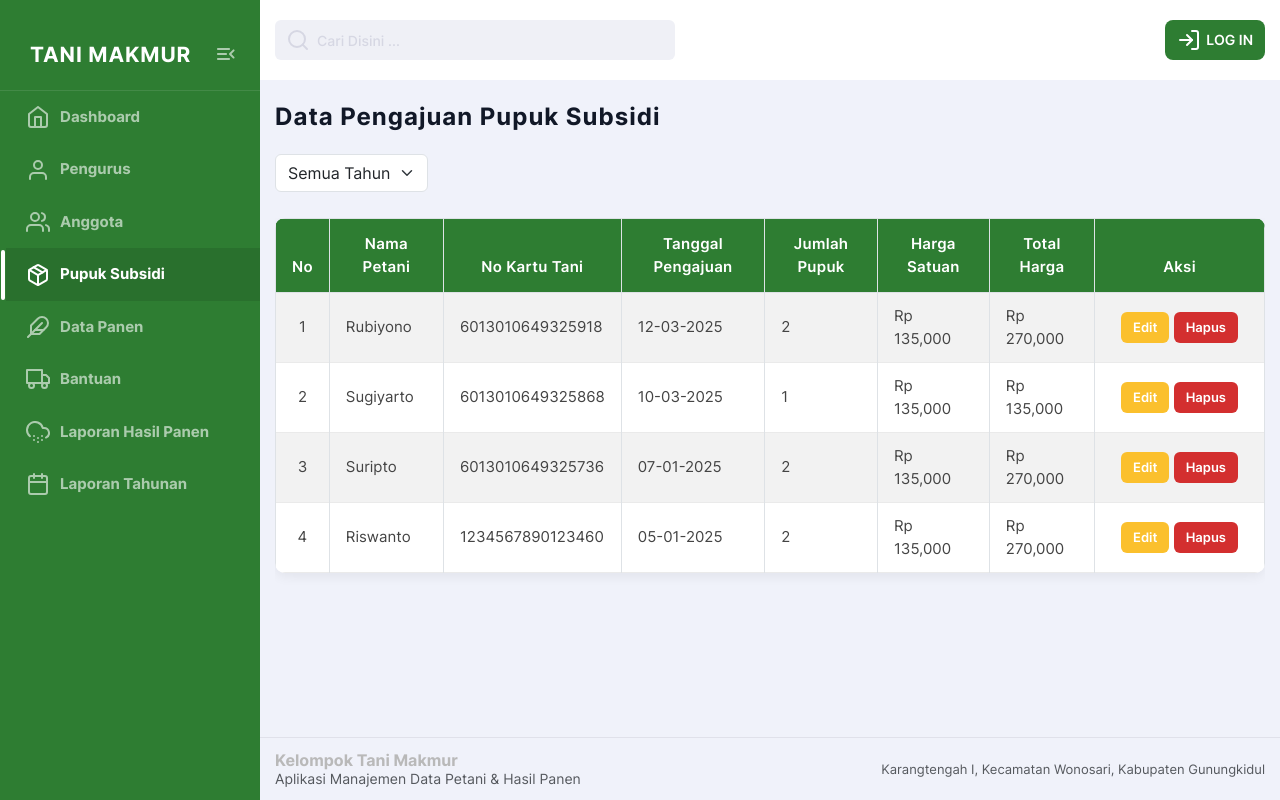
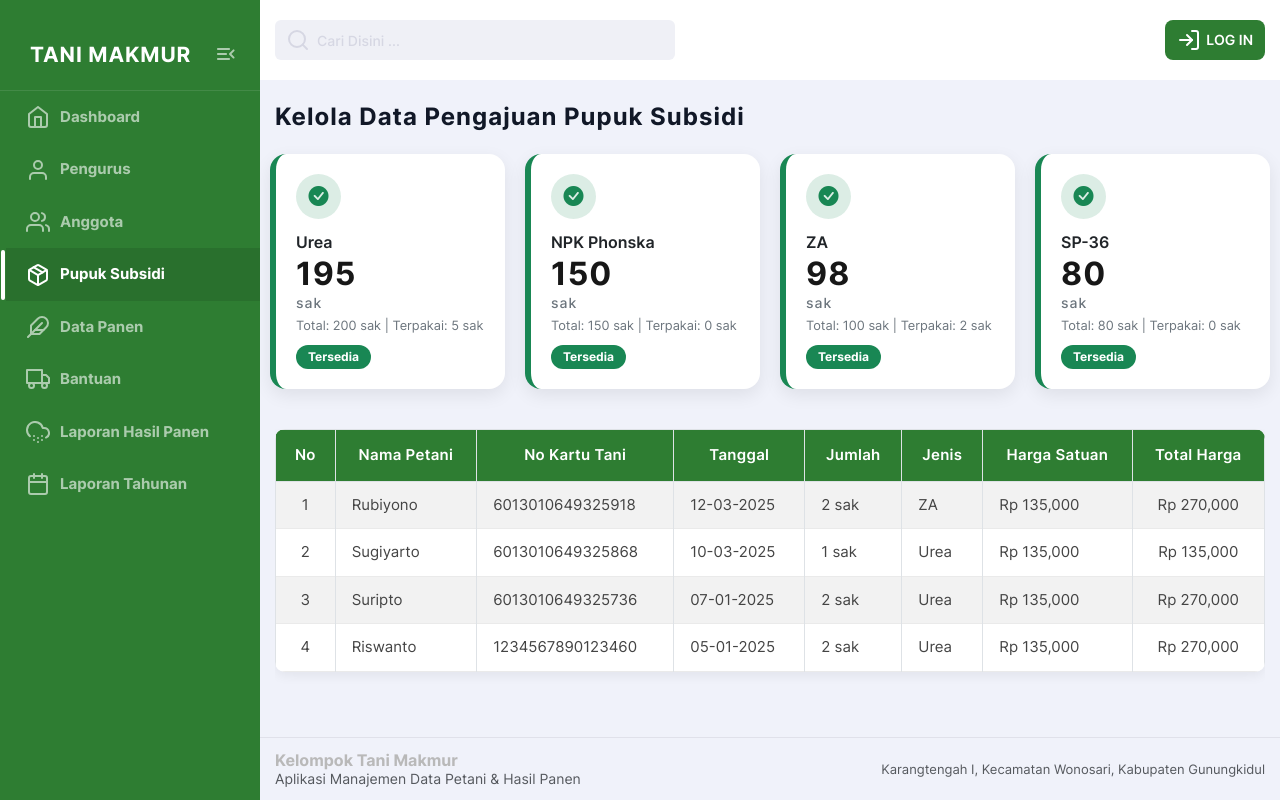
Before and after one commit to vitasuci06/Management-Data-Tani, a PHP site: page /pupuk.php in a window 1280 px wide. Run offline with PHP 8.4, Linux system fonts and the light colour scheme; data comes from the database, SQL or seed files in the repository.

Commit message:
Update pupuk.php

```diff
--- a/pupuk.php
+++ b/pupuk.php
@@ -1,42 +1,72 @@
 <?php
 include 'koneksi.php';
 include 'header.php';
-
-$tahunDipilih = isset($_GET['tahun']) ? $_GET['tahun'] : '';
 ?>
 
 <main class="main">
 <div class="container">
 
-<h2 class="main-title">Data Pengajuan Pupuk Subsidi</h2>
+<h2 class="main-title">Kelola Data Pengajuan Pupuk Subsidi</h2>
 
-<div class="filter-action filter-responsive mb-3">
-    <form method="GET" id="formpupuk" class="filter-form">
+<?php
+$qKuota = mysqli_query($koneksi, "SELECT * FROM kuota_pupuk");
+?>
 
-        <!-- FILTER TAHUN -->
-        <div class="filter-item">
-            <select name="tahun"
-                    class="form-select"
-                    onchange="this.form.submit()">
-                <option value="">Semua Tahun</option>
+<!-- ===================== KARTU KUOTA ===================== -->
+<div class="row mb-4">
 <?php
-                $tahunQuery = mysqli_query($koneksi, "
-                    SELECT DISTINCT YEAR(tanggal_pengajuan) AS tahun
+while ($k = mysqli_fetch_assoc($qKuota)) {
+
+    $jenis = $k['jenis_pupuk'];
+
+    $qTerpakai = mysqli_query($koneksi,"
+        SELECT SUM(jumlah_pupuk) as terpakai
         FROM pupuk_subsidi
-                    ORDER BY tahun DESC
+        WHERE jenis_pupuk='$jenis'
     ");
-                while ($t = mysqli_fetch_assoc($tahunQuery)) {
-                    $selected = ($tahunDipilih == $t['tahun']) ? 'selected' : '';
-                    echo "<option value='{$t['tahun']}' $selected>{$t['tahun']}</option>";
+    $dataTerpakai = mysqli_fetch_assoc($qTerpakai);
+    $terpakai = $dataTerpakai['terpakai'] ?? 0;
+
+    $sisa = $k['total_kuota'] - $terpakai;
+
+    if ($sisa <= 0) {
+        $warna = "danger";
+        $status = "HABIS";
+        $icon = "bi-x-circle-fill";
+    } elseif ($sisa <= 10) {
+        $warna = "warning";
+        $status = "Hampir Habis";
+        $icon = "bi-exclamation-triangle-fill";
+    } else {
+        $warna = "success";
+        $status = "Tersedia";
+        $icon = "bi-check-circle-fill";
     }
 ?>
-            </select>
+<div class="col-md-3 mb-3">
+    <div class="kuota-card border-<?= $warna ?>">
+        <div class="kuota-icon-<?= $warna ?>">
+            <i class="bi <?= $icon ?>"></i>
+        </div>
+        <div class="kuota-content">
+            <p class="fw-semibold mb-2"><?= htmlspecialchars($jenis); ?></p>
+            <h2><?= $sisa ?> <small>sak</small></h2>
+            <small>
+                Total: <?= $k['total_kuota']; ?> sak |
+                Terpakai: <?= $terpakai; ?> sak
+            </small>
+            <div class="mt-2">
+                <span class="badge bg-<?= $warna ?>">
+                    <?= $status; ?>
+                </span>
+            </div>
+        </div>
+    </div>
+</div>
+<?php } ?>
 </div>
 
-    </form>
-</div>
-
-<!--  TABLE  -->
+<!-- ===================== TABLE ===================== -->
 <div class="table-wrapper">
 <table class="table table-bordered table-striped">
 <thead class="table-hijau">
@@ -44,57 +74,32 @@ $tahunDipilih = isset($_GET['tahun']) ? $_GET['tahun'] : '';
 <th>No</th>
 <th>Nama Petani</th>
 <th>No Kartu Tani</th>
-    <th>Tanggal Pengajuan</th>
-    <th>Jumlah Pupuk</th>
+<th>Tanggal</th>
+<th>Jumlah</th>
+<th>Jenis</th>
 <th>Harga Satuan</th>
 <th>Total Harga</th>
-    <th width="170px">Aksi</th>
 </tr>
 </thead>
 <tbody>
 
 <?php
 $no = 1;
-$where = " WHERE 1=1 ";
-
-/* FILTER TAHUN */
-if (isset($_GET['tahun']) && $_GET['tahun'] != "") {
-    $tahun = mysqli_real_escape_string($koneksi, $_GET['tahun']);
-    $where .= " AND YEAR(ps.tanggal_pengajuan) = '$tahun'";
-}
-
-/* SEARCH */
-if (isset($_GET['search']) && $_GET['search'] != "") {
-    $search = mysqli_real_escape_string($koneksi, $_GET['search']);
-    $where .= " AND (
-        u.nama_pengguna LIKE '%$search%' OR
-        u.no_kartutani LIKE '%$search%'
-    )";
-}
 
 $query = "
 SELECT
-        ps.id_pupuk,
+    ps.*,
     u.nama_pengguna,
-        u.no_kartutani,
-        ps.tanggal_pengajuan,
-        ps.jumlah_pupuk,
-        ps.harga_satuan,
-        ps.total_harga
+    u.no_kartutani
 FROM pupuk_subsidi ps
 JOIN pengguna u ON ps.id_pengguna = u.id_pengguna
-    $where
 ORDER BY ps.tanggal_pengajuan DESC
 ";
 
 $result = mysqli_query($koneksi, $query);
 
 if (mysqli_num_rows($result) == 0) {
-    echo "<tr>
-            <td colspan='8' class='text-center'>
-                Data pupuk subsidi belum tersedia
-            </td>
-          </tr>";
+    echo "<tr><td colspan='9' class='text-center'>Data belum tersedia</td></tr>";
 } else {
     while ($row = mysqli_fetch_assoc($result)) {
 ?>
@@ -103,187 +108,17 @@ while ($row = mysqli_fetch_assoc($result)) {
 <td><?= htmlspecialchars($row['nama_pengguna']); ?></td>
 <td><?= htmlspecialchars($row['no_kartutani']); ?></td>
 <td><?= date('d-m-Y', strtotime($row['tanggal_pengajuan'])); ?></td>
-    <td><?= $row['jumlah_pupuk']; ?></td>
+<td><?= $row['jumlah_pupuk']; ?> sak</td>
+<td><?= htmlspecialchars($row['jenis_pupuk']); ?></td>
 <td>Rp <?= number_format($row['harga_satuan']); ?></td>
 <td>Rp <?= number_format($row['total_harga']); ?></td>
-    <td>
-        <button class="btn btn-warning btn-sm"
-            data-bs-toggle="modal"
-            data-bs-target="#modalEdit<?= $row['id_pupuk']; ?>">
-            Edit
-        </button>
-
-        <a href="?hapus=<?= $row['id_pupuk']; ?>"
-           onclick="return confirm('Hapus data pupuk?')"
-           class="btn btn-danger btn-sm">
-           Hapus
-        </a>
-    </td>
 </tr>
-<?php } } ?>
+<?php }} ?>
 </tbody>
 </table>
 </div>
 
-<!-- Modal tambah -->
-<div class="modal fade" id="modalTambah">
-<div class="modal-dialog">
-<div class="modal-content">
-<form method="POST">
-
-<div class="modal-header">
-    <h5 class="modal-title">Tambah Pupuk Subsidi</h5>
-    <button type="button" class="btn-close" data-bs-dismiss="modal"></button>
-</div>
-
-<div class="modal-body">
-
-<label>Petani</label>
-<select name="id_pengguna" class="form-control" required>
-    <option value="">-- Pilih Petani --</option>
-    <?php
-    $petani = mysqli_query($koneksi, "
-        SELECT id_pengguna, nama_pengguna, no_kartutani
-        FROM pengguna
-        ORDER BY nama_pengguna ASC
-    ");
-    while ($p = mysqli_fetch_assoc($petani)) {
-        echo "<option value='{$p['id_pengguna']}'>
-            {$p['nama_pengguna']} - {$p['no_kartutani']}
-        </option>";
-    }
-    ?>
-</select>
-
-<label class="mt-2">Tanggal Pengajuan</label>
-<input type="date" name="tanggal_pengajuan" class="form-control" required>
-
-<label class="mt-2">Jumlah Pupuk</label>
-<input type="number" name="jumlah_pupuk" class="form-control" required>
-
-<label class="mt-2">Harga Satuan</label>
-<input type="number" name="harga_satuan" class="form-control" required>
-
-</div>
-
-<div class="modal-footer">
-    <button type="submit" name="tambah" class="btn btn-primary">Simpan</button>
-</div>
-
-</form>
-</div>
-</div>
-</div>
-
-<?php
-/* PROSES TAMBAH */
-if (isset($_POST['tambah'])) {
-
-    $total = $_POST['jumlah_pupuk'] * $_POST['harga_satuan'];
-
-    mysqli_query($koneksi, "
-        INSERT INTO pupuk_subsidi
-        (id_pengguna, tanggal_pengajuan, jumlah_pupuk, harga_satuan, total_harga)
-        VALUES (
-            '$_POST[id_pengguna]',
-            '$_POST[tanggal_pengajuan]',
-            '$_POST[jumlah_pupuk]',
-            '$_POST[harga_satuan]',
-            '$total'
-        )
-    ");
-
-    echo "<script>
-        alert('Data pupuk berhasil ditambahkan');
-        location='kelola_pupuk.php';
-    </script>";
-}
-?>
-
-<!--  MODAL EDIT  -->
-<?php
-$qEdit = mysqli_query($koneksi, "SELECT * FROM pupuk_subsidi");
-while ($e = mysqli_fetch_assoc($qEdit)) {
-?>
-<div class="modal fade" id="modalEdit<?= $e['id_pupuk']; ?>">
-<div class="modal-dialog">
-<div class="modal-content">
-<form method="POST">
-
-<div class="modal-header">
-    <h5 class="modal-title">Edit Pupuk Subsidi</h5>
-    <button type="button" class="btn-close" data-bs-dismiss="modal"></button>
-</div>
-
-<div class="modal-body">
-<input type="hidden" name="id_pupuk" value="<?= $e['id_pupuk']; ?>">
-
-<label>Jumlah Pupuk</label>
-<input type="number" name="jumlah_pupuk"
-       value="<?= $e['jumlah_pupuk']; ?>"
-       class="form-control" required>
-
-<label class="mt-2">Harga Satuan</label>
-<input type="number" name="harga_satuan"
-       value="<?= $e['harga_satuan']; ?>"
-       class="form-control" required>
-</div>
-
-<div class="modal-footer">
-    <button type="submit" name="update" class="btn btn-success">Update</button>
-</div>
-
-</form>
-</div>
-</div>
-</div>
-<?php } ?>
-
-<?php
-/* PROSES UPDATE */
-if (isset($_POST['update'])) {
-
-    $total = $_POST['jumlah_pupuk'] * $_POST['harga_satuan'];
-
-    mysqli_query($koneksi, "
-        UPDATE pupuk_subsidi SET
-            jumlah_pupuk='$_POST[jumlah_pupuk]',
-            harga_satuan='$_POST[harga_satuan]',
-            total_harga='$total'
-        WHERE id_pupuk='$_POST[id_pupuk]'
-    ");
-
-    echo "<script>
-        alert('Data pupuk berhasil diupdate');
-        location='kelola_pupuk.php';
-    </script>";
-}
-
-/* PROSES HAPUS */
-if (isset($_GET['hapus'])) {
-    mysqli_query($koneksi, "
-        DELETE FROM pupuk_subsidi
-        WHERE id_pupuk='$_GET[hapus]'
-    ");
-
-    echo "<script>
-        alert('Data pupuk berhasil dihapus');
-        location='kelola_pupuk.php';
-    </script>";
-}
-?>
-
 </div>
 </main>
 
-<!-- AUTO RESET SEARCH = -->
-<script>
-function autoResetSearch() {
-    let q = document.getElementById("search").value;
-    if (q.trim() === "") {
-        window.location.href = "pupuk.php";
-    }
-}
-</script>
-
 <?php include 'footer.php'; ?>
```
Lines whose indentation alone changed are shown as unchanged.
